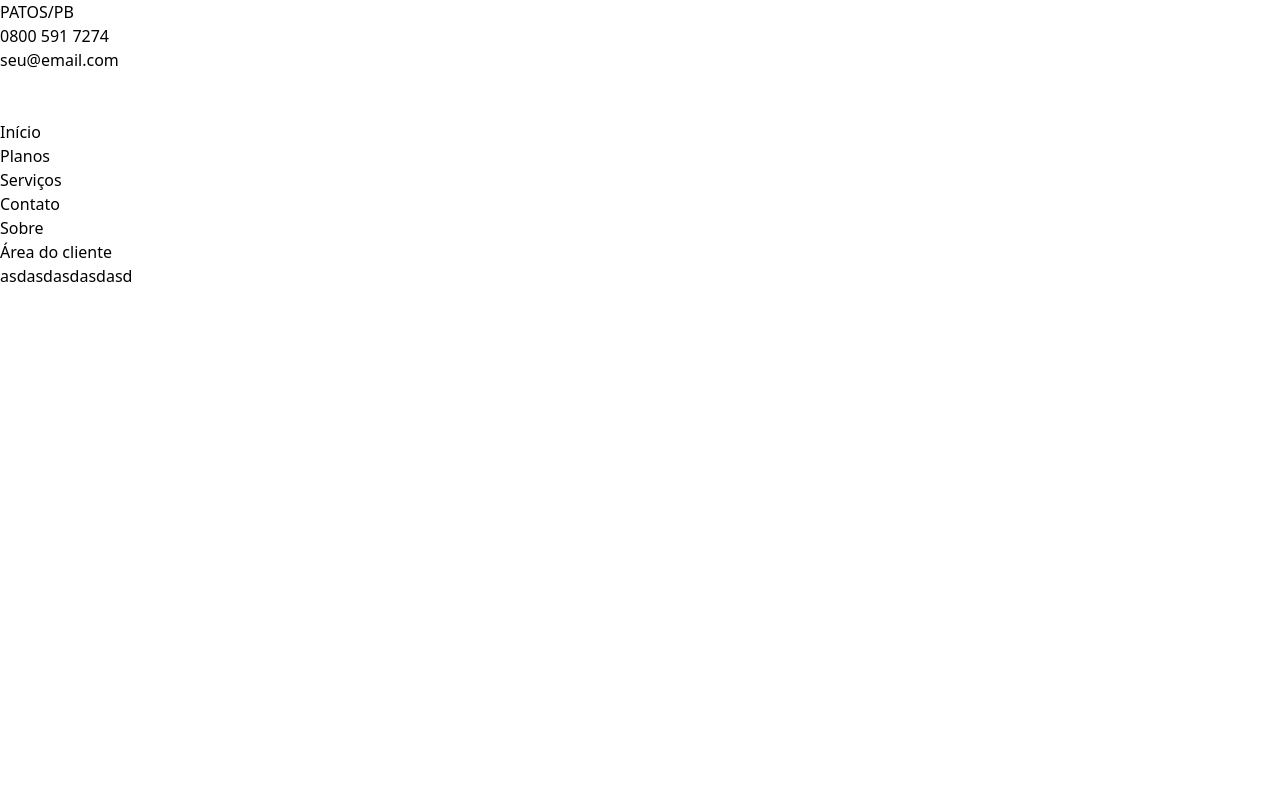
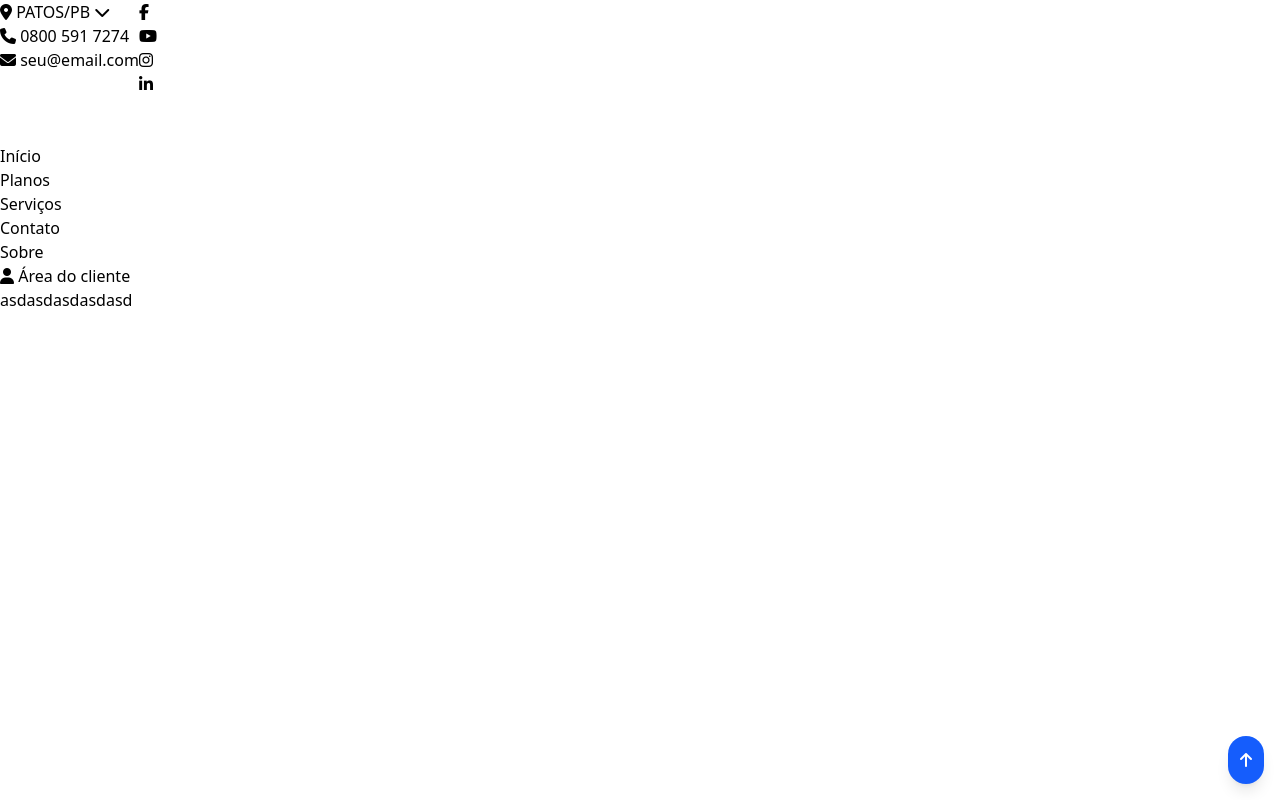
Before and after one commit to danieldantasnew/lgnet-site-django, a Django app: page / in a window 1280 px wide. Run offline with Django 5.2, Linux system fonts and the light colour scheme.

Commit message:
feat: inserido o font awesome

```diff
--- a/lgnet_app/templates/lgnet_app/base.html
+++ b/lgnet_app/templates/lgnet_app/base.html
@@ -1,9 +1,11 @@
 <!DOCTYPE html>
+{% load static %}
 <html lang="pt-br">
 
 <head>
   <meta charset="utf-8">
   <meta name="viewport" content="width=device-width, initial-scale=1.0">
+  <link rel="shortcut icon" href={% static "lgnet_app/images/logo.png" %} type="image/x-icon">
   <script src="https://cdn.jsdelivr.net/npm/@tailwindcss/browser@4"></script>
   <title>{% block title %}LGNET | Início{% endblock %}</title>
   <style type="text/tailwindcss">
@@ -13,6 +15,8 @@
   </style>
   <!-- Fonts -->
   <link href="https://fonts.gstatic.com" rel="preconnect" crossorigin>
+  <link rel="stylesheet" href="https://cdnjs.cloudflare.com/ajax/libs/font-awesome/6.7.2/css/all.min.css"
+  referrerpolicy="no-referrer">
 
   {% block head %}{% endblock %}
 </head>
@@ -25,10 +29,10 @@
     {% endblock %}
   </main>
 
-  <!-- Scroll Top -->
-  <a href="#" id="scroll-top" class="scroll-top d-flex align-items-center justify-content-center">
-    <i class="bi bi-arrow-up-short"></i>
+  <a href="#" id="scroll-top" class="fixed bottom-4 right-4 bg-blue-600 text-white p-3 rounded-full shadow-lg hover:bg-blue-700">
+    <i class="fa-solid fa-arrow-up"></i>
   </a>
+
 
   <!-- Preloader -->
   <div id="preloader"></div>
--- a/lgnet_app/templates/lgnet_app/partials/header.html
+++ b/lgnet_app/templates/lgnet_app/partials/header.html
@@ -2,7 +2,7 @@
 <div class="flex">
     <div class="flex">
       <div class="left-side">
-        <ul class="d-flex align-items-center justify-content-between gap-4">
+        <ul class="">
           <li>
             <i class="fa-solid fa-location-dot"></i>
             PATOS/PB
@@ -19,7 +19,7 @@
         </ul>
       </div>
       <div class="right-side">
-        <ul class="d-flex align-items-center justify-content-between gap-4">
+        <ul class="">
           <li><a href="#"><i class="fa-brands fa-facebook-f"></i></a></li>
           <li><a href="#"><i class="fa-brands fa-youtube"></i></a></li>
           <li><a href="#"><i class="fa-brands fa-instagram"></i></a></li>
```
